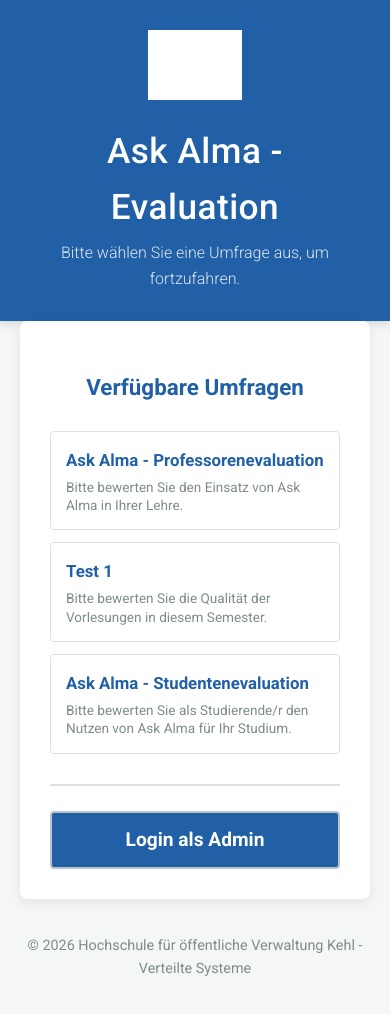
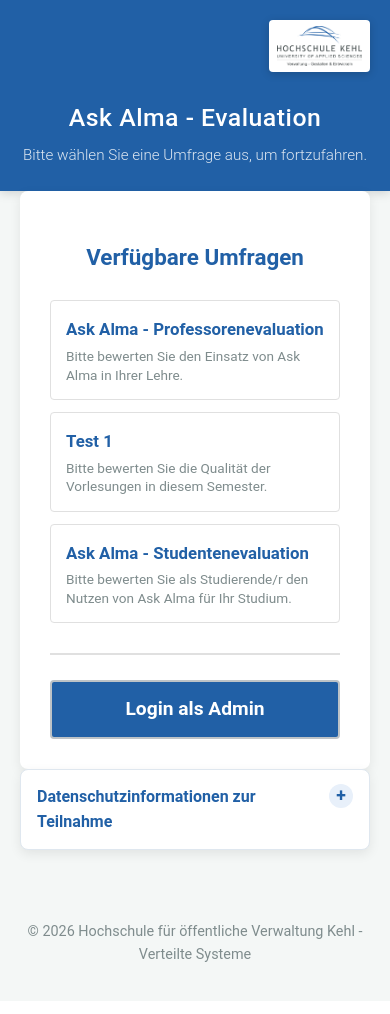
Before and after one commit to beckjoshua674-max/Umfrage-Tool, a Flask app: page / in a window 390 px wide. After the commit the page ends 962 px from the top, so only its background shows below. Run offline with Flask 3, Linux system fonts and the light colour scheme; grey boxes are pictures that could not be loaded.

Commit message:
Hochschullogo, Datenschutz

```diff
--- a/frontend/static/css/style.css
+++ b/frontend/static/css/style.css
@@ -39,27 +39,54 @@ body {
 .app-header {
     background-color: var(--color-hs-kehl);
     color: var(--color-white);
-    padding: 30px 0;
+    padding: 24px 0;
     box-shadow: 0 2px 10px rgba(0, 0, 0, 0.15);
 }
 
 .header-content {
+    position: relative;
     display: flex;
     flex-direction: column;
     align-items: center;
+    justify-content: center;
     text-align: center;
+    min-height: 86px;
+    padding-left: 150px;
+    padding-right: 190px;
+    box-sizing: border-box;
+}
+
+.header-logo-link {
+    position: absolute;
+    top: 0;
+    right: var(--spacing-md);
+    display: inline-flex;
+    align-items: center;
+    text-decoration: none;
 }
 
 .header-logo {
-    max-height: 70px;
-    margin-bottom: 15px;
-    /* Inverts the dark SVG logo to be perfectly white */
-    filter: brightness(0) invert(1);
-    transition: transform var(--transition-speed);
+    display: block;
+    max-width: 165px;
+    max-height: 76px;
+    padding: 8px 10px;
+    margin-bottom: 0;
+    background: var(--color-white);
+    border-radius: 4px;
+    box-shadow: 0 2px 8px rgba(0, 0, 0, 0.18);
+    box-sizing: border-box;
+    transition: transform var(--transition-speed), box-shadow var(--transition-speed);
 }
 
-.header-logo:hover {
+.header-logo-link:hover .header-logo {
     transform: scale(1.05);
+    box-shadow: 0 4px 12px rgba(0, 0, 0, 0.22);
+}
+
+.header-session-actions {
+    position: absolute;
+    left: var(--spacing-md);
+    top: 8px;
 }
 
 .header-titles h1 {
@@ -325,6 +352,81 @@ main {
 }
 
 /* Footer */
+.privacy-section {
+    padding-bottom: 20px;
+}
+
+.privacy-notice {
+    background: var(--color-white);
+    border: 1px solid #dfe7ef;
+    border-radius: var(--border-radius);
+    box-shadow: var(--box-shadow);
+    margin-bottom: 20px;
+}
+
+.privacy-notice summary {
+    display: flex;
+    align-items: center;
+    justify-content: space-between;
+    gap: 12px;
+    padding: 16px 20px;
+    cursor: pointer;
+    color: var(--color-hs-kehl);
+    font-weight: 600;
+    list-style: none;
+}
+
+.privacy-notice summary::-webkit-details-marker {
+    display: none;
+}
+
+.privacy-notice summary::after {
+    content: "+";
+    display: inline-flex;
+    align-items: center;
+    justify-content: center;
+    width: 24px;
+    height: 24px;
+    flex: 0 0 24px;
+    border-radius: 50%;
+    background: #e8f0fa;
+    color: var(--color-hs-kehl);
+    font-size: 1.1rem;
+    line-height: 1;
+}
+
+.privacy-notice[open] summary {
+    border-bottom: 1px solid #e8ecf0;
+}
+
+.privacy-notice[open] summary::after {
+    content: "-";
+}
+
+.privacy-notice-content {
+    padding: 18px 20px 20px;
+    font-size: 0.92rem;
+    color: var(--color-text-dark);
+}
+
+.privacy-notice-content p {
+    margin: 0 0 12px;
+}
+
+.privacy-notice-content ul {
+    margin: 0 0 14px;
+    padding-left: 20px;
+}
+
+.privacy-notice-content li {
+    margin-bottom: 8px;
+}
+
+.privacy-notice-content a {
+    color: var(--color-hs-kehl);
+    font-weight: 500;
+}
+
 .app-footer {
     text-align: center;
     padding: 20px 0;
@@ -904,3 +1006,66 @@ main {
         gap: 8px;
     }
 }
+
+@media (max-width: 760px) {
+    .app-header {
+        padding: 20px 0 24px;
+    }
+
+    .header-content {
+        min-height: 0;
+        padding-top: 78px;
+        padding-left: var(--spacing-md);
+        padding-right: var(--spacing-md);
+    }
+
+    .header-logo-link {
+        top: 0;
+        right: var(--spacing-md);
+    }
+
+    .header-logo {
+        max-width: 128px;
+        max-height: 58px;
+        padding: 6px 8px;
+    }
+
+    .header-session-actions {
+        top: 8px;
+        left: var(--spacing-md);
+    }
+
+    .header-titles h1 {
+        font-size: 1.55rem;
+    }
+
+    .header-titles p {
+        font-size: 0.95rem;
+    }
+
+    .privacy-section {
+        padding-bottom: 16px;
+    }
+
+    .privacy-notice summary {
+        align-items: flex-start;
+        padding: 14px 16px;
+    }
+
+    .privacy-notice-content {
+        padding: 14px 16px 16px;
+        font-size: 0.88rem;
+    }
+}
+
+@media (max-width: 420px) {
+    .header-session-actions .btn-sm {
+        padding: 5px 9px;
+        font-size: 0.8rem;
+    }
+
+    .header-logo {
+        max-width: 112px;
+        max-height: 52px;
+    }
+}
--- a/frontend/templates/base.html
+++ b/frontend/templates/base.html
@@ -6,13 +6,12 @@
     <title>{% block title %}Ask Alma - Hochschule Kehl{% endblock %}</title>
     <!-- Verweist auf den static-Ordner in Flask -->
     <link rel="stylesheet" href="{{ url_for('static', filename='css/style.css') }}">
-    <link href="https://fonts.googleapis.com/css2?family=Roboto:wght@300;400;500;700&display=swap" rel="stylesheet">
 </head>
 <body>
     <header class="app-header">
         <div class="container header-content">
-            <a href="{{ url_for('index') }}" class="logo-link">
-                <img src="https://www.hs-kehl.de/wp-content/uploads/logo-new.svg" alt="Hochschule Kehl Logo" class="header-logo">
+            <a href="{{ url_for('index') }}" class="header-logo-link" aria-label="Zur Startseite">
+                <img src="{{ url_for('static', filename='img/Logo_Hochschule_Kehl.png') }}" alt="Hochschule Kehl Logo" class="header-logo">
             </a>
             <div class="header-titles">
                 <h1>{% block header_title %}Ask Alma Evaluation{% endblock %}</h1>
@@ -20,7 +19,7 @@
             </div>
 
             {% if session.get('token') %}
-            <div style="position: absolute; right: var(--spacing-md); top: 30px;">
+            <div class="header-session-actions">
                 <a href="{{ url_for('logout') }}" class="btn-outline-light btn-sm">Logout</a>
             </div>
             {% endif %}
@@ -130,6 +129,33 @@
         {% block content %}{% endblock %}
     </main>
 
+    <section class="container privacy-section" aria-label="Datenschutzinformationen">
+        <details class="privacy-notice">
+            <summary>Datenschutzinformationen zur Teilnahme</summary>
+            <div class="privacy-notice-content">
+                <p>
+                    Die Teilnahme an den Umfragen ist freiwillig. Ihre Angaben werden ausschließlich zur
+                    Auswertung der jeweiligen Umfrage und zur Verbesserung des Angebots verarbeitet.
+                </p>
+                <ul>
+                    <li><strong>Verantwortlich:</strong> Hochschule für öffentliche Verwaltung Kehl, Kinzigallee 1, 77694 Kehl, post(at)hs-kehl.de.</li>
+                    <li><strong>Datenschutzbeauftragter:</strong> Prof. Dr. Philipp Singler, datenschutzbeauftragte(at)hs-kehl.de.</li>
+                    <li><strong>Verarbeitete Daten:</strong> Umfrageantworten, Zeitstempel, technisch notwendige Sitzungsdaten und ein Teilnahme-Cookie zur Vermeidung mehrfacher Teilnahme. Namen, Matrikelnummern oder E-Mail-Adressen werden nicht automatisch erhoben.</li>
+                    <li><strong>Rechtsgrundlage:</strong> Ihre freiwillige Einwilligung durch Abgabe der Antworten nach Art. 6 Abs. 1 lit. a DSGVO; technisch notwendige Verarbeitung zur Bereitstellung der Anwendung.</li>
+                    <li><strong>Empfänger:</strong> Zugriff erhalten nur berechtigte Projekt- und Administrationspersonen der Hochschule. Eine Weitergabe an Dritte erfolgt nur, wenn eine gesetzliche Pflicht besteht.</li>
+                    <li><strong>Speicherdauer:</strong> Antworten werden gelöscht, sobald sie für die Auswertung nicht mehr erforderlich sind; das Teilnahme-Cookie läuft nach 30 Tagen ab.</li>
+                    <li><strong>Ihre Rechte:</strong> Auskunft, Berichtigung, Löschung, Einschränkung der Verarbeitung, Datenübertragbarkeit, Widerspruch sowie Widerruf einer Einwilligung mit Wirkung für die Zukunft. Außerdem besteht ein Beschwerderecht beim LfDI Baden-Württemberg.</li>
+                    <li><strong>Automatisierte Entscheidungen:</strong> Es findet kein Profiling und keine automatisierte Entscheidung mit rechtlicher Wirkung statt.</li>
+                </ul>
+                <p>
+                    Bitte geben Sie in Freitextfeldern keine direkt identifizierenden Angaben ein, wenn diese
+                    für die Umfrage nicht erforderlich sind. Weitere Informationen finden Sie in der
+                    <a href="https://www.hs-kehl.de/datenschutz/" target="_blank" rel="noopener">Datenschutzerklärung der Hochschule Kehl</a>.
+                </p>
+            </div>
+        </details>
+    </section>
+
     <footer class="app-footer">
         <div class="container">
             <p>&copy; 2026 Hochschule für öffentliche Verwaltung Kehl - Verteilte Systeme</p>
```
Also changed, not shown: frontend/static/img/Logo_Hochschule_Kehl.png (added).
